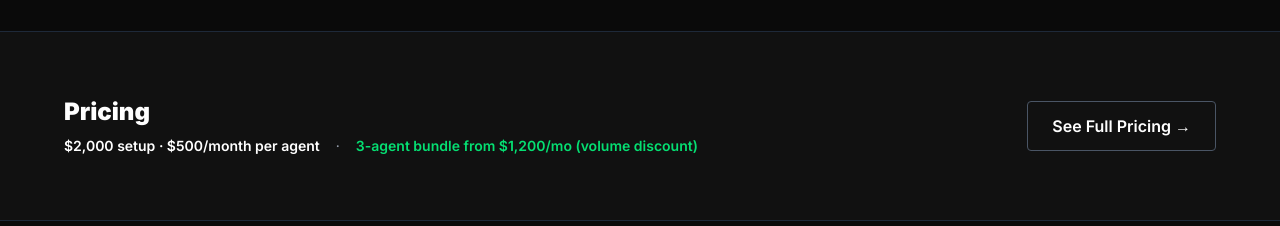
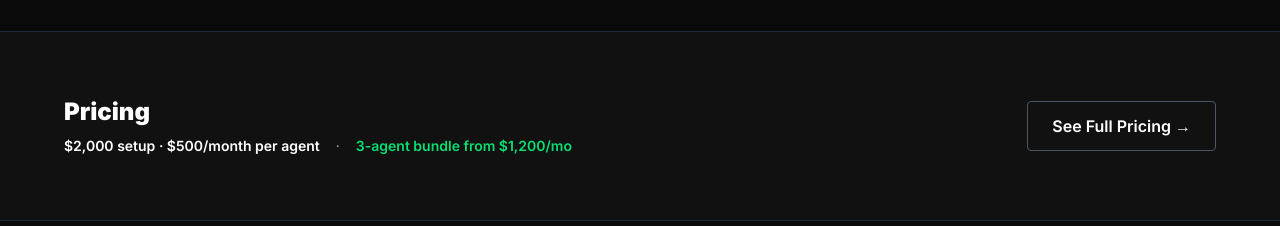
Before and after one commit to 1MORLAP/aiordie-website, a Next.js app: page / in a window 1280 px wide. Shown: the part 2460-2686 px from the top of the page. Built offline with nearby package versions, Linux system fonts and the light colour scheme.

Commit message:
fix: remove 'volume discount' label from 3-agent bundle

```diff
--- a/app/page.tsx
+++ b/app/page.tsx
@@ -228,7 +228,7 @@ export default function Home() {
               </span>
               <span>·</span>
               <span className="text-green-400 font-semibold">
-                3-agent bundle from $1,200/mo (volume discount)
+                3-agent bundle from $1,200/mo
               </span>
             </div>
           </div>
```
